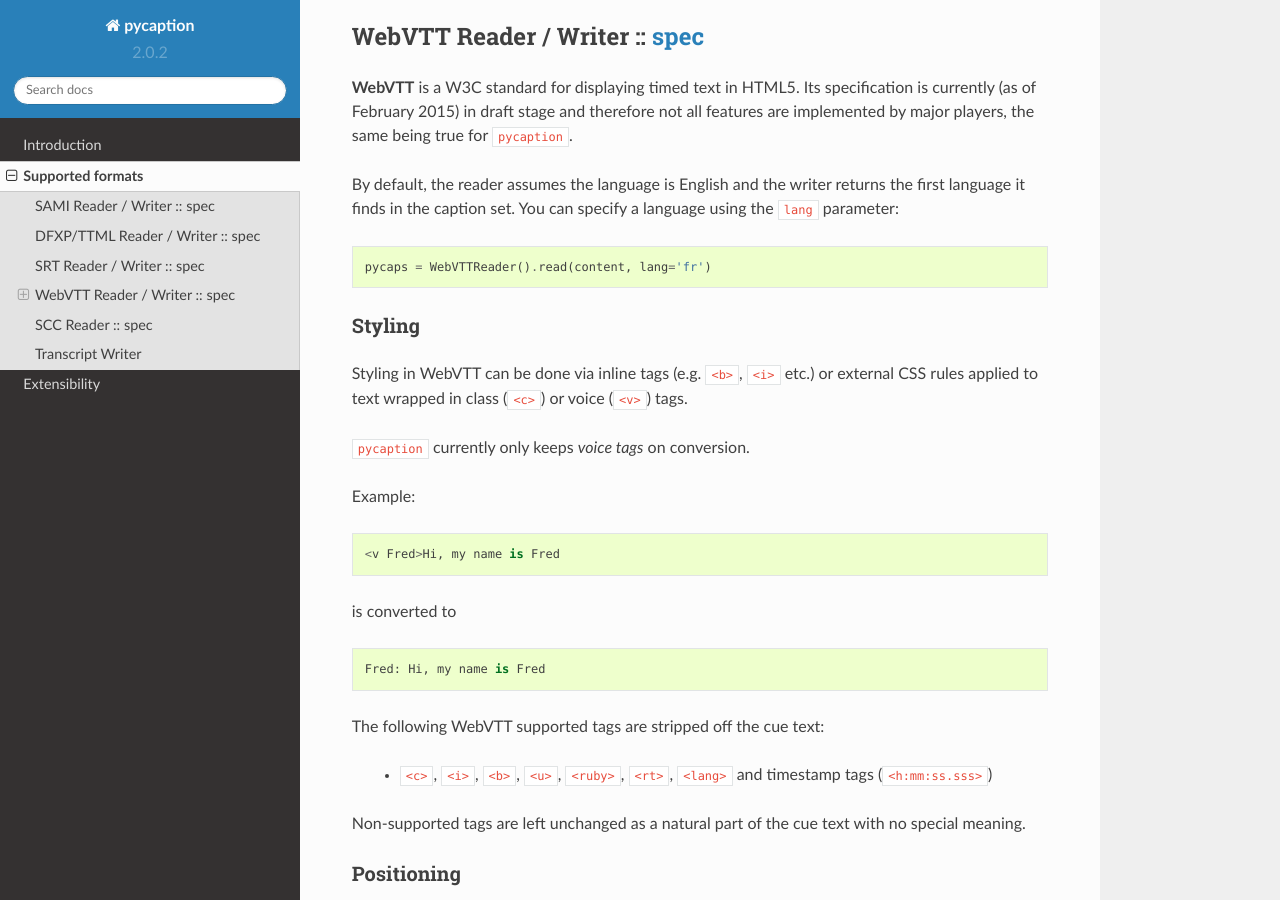
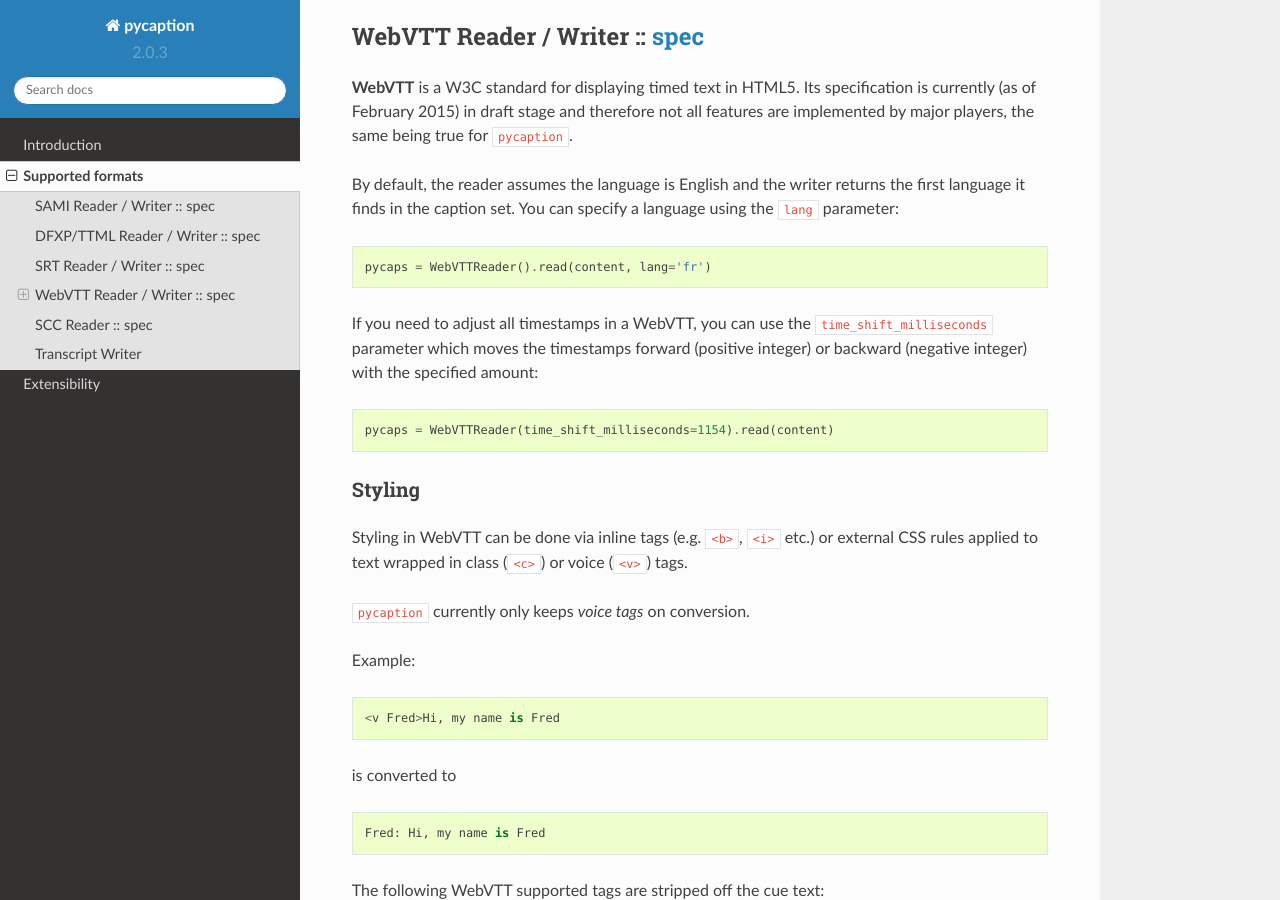
Before and after one commit to pbs/pycaption, a Sphinx documentation site: the page built from docs/supported_formats.rst, in a window 1280 px wide and 900 px high, scrolled down 927 px. Built offline with Sphinx 7.4.7 and the Read the Docs theme 2.0.0, drawn with Linux system fonts in a browser that asks for light colours.

Commit message:
OCTO-10256 Implemented WebVTTReader time shift (#262)
* OCTO-10256 Implemented WebVTTReader time shift

* OCTO-10256 Updated version to 2.0.3

* OCTO-10256 Updated changelog version

```diff
--- a/README.rst
+++ b/README.rst
@@ -14,8 +14,9 @@ For details, see the `documentation <http://pycaption.readthedocs.org>`__.
 
 Changelog
 ---------
-Unreleased
-^^^^^^^^^^
+2.0.3
+^^^^^
+- Implemented time shift for WebVTTReader
 - Removed WebVTTWriter 'start' position alignment
 - Updated the SCC Pop-On caption timing logic
 - Fixed the correction of end times for multiple last captions
--- a/docs/conf.py
+++ b/docs/conf.py
@@ -52,9 +52,9 @@ copyright = '2012, PBS.org (available under the Apache License, Version 2.0)'
 # built documents.
 #
 # The short X.Y version.
-version = '2.0.2'
+version = '2.0.3'
 # The full version, including alpha/beta/rc tags.
-release = '2.0.2'
+release = '2.0.3'
 
 # The language for content autogenerated by Sphinx. Refer to documentation
 # for a list of supported languages.
--- a/docs/supported_formats.rst
+++ b/docs/supported_formats.rst
@@ -58,6 +58,15 @@ a language using the ``lang`` parameter:
 ::
 
     pycaps = WebVTTReader().read(content, lang='fr')
+
+If you need to adjust all timestamps in a WebVTT, you can use the
+``time_shift_milliseconds`` parameter which moves the timestamps
+forward (positive integer) or backward (negative integer) with
+the specified amount:
+
+::
+
+    pycaps = WebVTTReader(time_shift_milliseconds=1154).read(content)
 
 Styling
 ^^^^^^^
--- a/setup.py
+++ b/setup.py
@@ -15,7 +15,7 @@ dependencies = [
 
 setup(
     name='pycaption',
-    version='2.0.2',
+    version='2.0.3',
     description='Closed caption converter',
     long_description=open(README_PATH).read(),
     author='Joe Norton',
```
Also changed, not shown: 2 other files.
